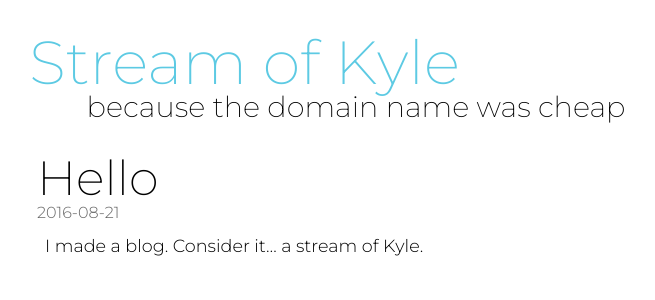
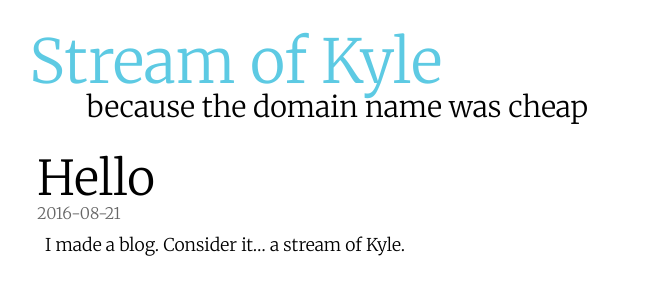
Before and after one commit to kyle-emmerich/kyle-emmerich.github.io, a Jekyll site: the page built from index.html, in a window 1280 px wide. Shown: the top 300 px of the page, without its empty margins (147-802 px from the left). Built offline with Jekyll 4.4.1, drawn with Linux system fonts in a browser that asks for light colours; the list of posts is cut into pages by our own code.

Commit message:
font diet

```diff
--- a/_layouts/page.html
+++ b/_layouts/page.html
@@ -13,7 +13,7 @@
 	{% endif %}
 
 	<link rel="stylesheet" href="/assets/theme.css" />
-	<link rel="stylesheet" href="https://fonts.googleapis.com/css?family=Montserrat:200,300" />
+	<link rel="stylesheet" href="https://fonts.googleapis.com/css?family=Merriweather:200,300" />
 </head>
 <body data-page="{{ page.slug }}">
 	<header data-component="site-header" role="banner">
--- a/assets/theme.css
+++ b/assets/theme.css
@@ -431,7 +431,7 @@ h1, h2, h3, h4, h5, h6 {
 :root {
 	height: 100%;
 
-	font-family: "Montserrat", sans-serif;
+	font-family: "Merriweather", sans-serif;
 
 	font-weight: 300
 }
--- a/css/main.css
+++ b/css/main.css
@@ -6,7 +6,7 @@
 	height: 100%;
 
 	font: {
-		family: "Montserrat", sans-serif;
+		family: "Merriweather", sans-serif;
 		weight: 300;
 	}
 }
```
